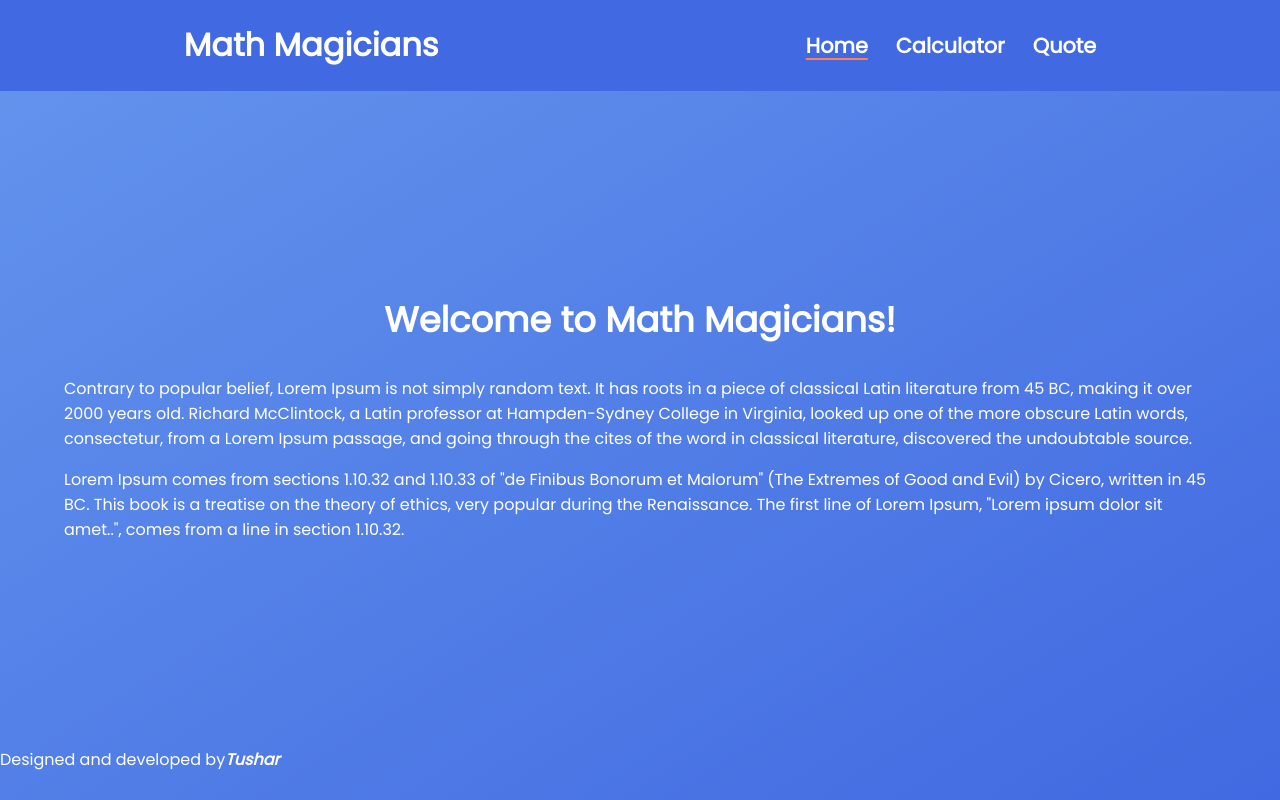
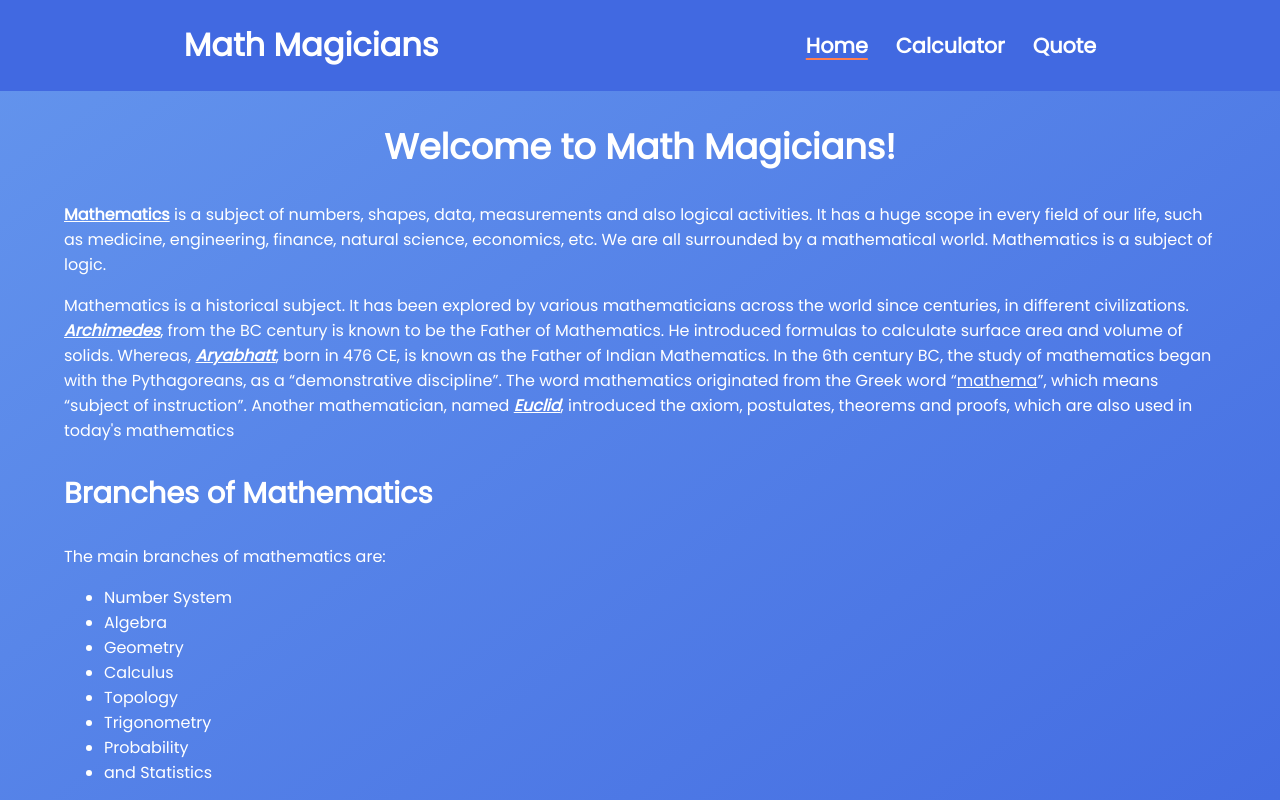
Before and after one commit to pinkmoon25/Math-magicians, a React (Create React App) app: page / in a window 1280 px wide. Shown: the top 800 px of the page. Built offline with nearby package versions, Linux system fonts and the light colour scheme.

Commit message:
Modify home content

```diff
--- a/src/components/home.js
+++ b/src/components/home.js
@@ -3,20 +3,60 @@ const Home = () => (
     <div>
       <h2>Welcome to Math Magicians!</h2>
       <p>
-        Contrary to popular belief, Lorem Ipsum is not simply random text.
-        It has roots in a piece of classical Latin literature from 45 BC,
-        making it over 2000 years old.
-        Richard McClintock, a Latin professor at Hampden-Sydney College in Virginia,
-        looked up one of the more obscure Latin words, consectetur, from a Lorem Ipsum passage,
-        and going through the cites of the word in classical literature,
-        discovered the undoubtable source.
+        <strong><a href="https://en.wikipedia.org/wiki/Mathematics" target="_blank" rel="noreferrer"><u>Mathematics</u></a></strong>
+        {' '}
+        is a subject of numbers, shapes, data,
+        measurements and also logical activities.
+        It has a huge scope in every field of our life,
+        such as medicine, engineering, finance, natural science, economics, etc.
+        We are all surrounded by a mathematical world.
+        Mathematics is a subject of logic.
       </p>
       <p>
-        Lorem Ipsum comes from sections 1.10.32 and 1.10.33 of
-        &quot;de Finibus Bonorum et Malorum&quot; (The Extremes of Good and Evil) by Cicero,
-        written in 45 BC. This book is a treatise on the theory of ethics,
-        very popular during the Renaissance. The first line of Lorem Ipsum,
-        &quot;Lorem ipsum dolor sit amet..&quot;, comes from a line in section 1.10.32.
+        Mathematics is a historical subject.
+        It has been explored by various mathematicians across the world since centuries,
+        in different civilizations.
+        {' '}
+        <strong><em><a href="https://en.wikipedia.org/wiki/Archimedes" target="_blank" rel="noreferrer"><u>Archimedes</u></a></em></strong>
+        ,
+        from the BC century is known to be the Father of Mathematics.
+        He introduced formulas to calculate surface area and volume of solids.
+        Whereas,
+        {' '}
+        <strong><em><a href="https://en.wikipedia.org/wiki/Aryabhata" target="_blank" rel="noreferrer"><u>Aryabhatt</u></a></em></strong>
+        , born in 476 CE, is known as the Father of Indian Mathematics.
+        In the 6th century BC, the study of mathematics began with the Pythagoreans,
+        as a “demonstrative discipline”.
+        The word mathematics originated from the Greek word “
+        <u>mathema</u>
+        ”,
+        which means “subject of instruction”.
+        Another mathematician, named
+        {' '}
+        <strong><em><a href="https://en.wikipedia.org/wiki/Euclid" target="_blank" rel="noreferrer"><u>Euclid</u></a></em></strong>
+        , introduced the axiom, postulates, theorems and proofs,
+        which are also used in today&apos;s mathematics
+      </p>
+      <h3>Branches of Mathematics</h3>
+      <p>The main branches of mathematics are:</p>
+      <ul>
+        <li>Number System</li>
+        <li>Algebra </li>
+        <li>Geometry</li>
+        <li>Calculus</li>
+        <li>Topology</li>
+        <li>Trigonometry</li>
+        <li>Probability</li>
+        <li>and Statistics</li>
+      </ul>
+      <p>
+        These mathematical concepts fall under pure mathematics.
+        These form the base of mathematics.
+      </p>
+      <p>
+        Applied mathematics is another form, where mathematicians,
+        scientists or technicians use mathematical concepts to solve practical problems.
+        It describes the professional use of mathematics.
       </p>
     </div>
   </section>
```
